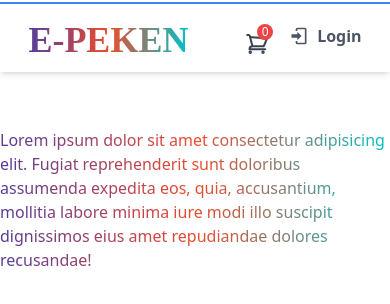
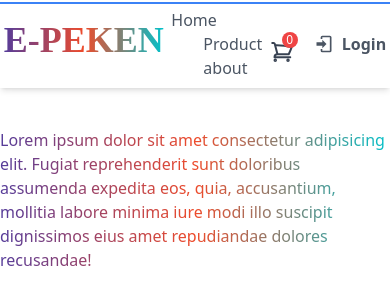
Before and after one commit to OgySatya/E-Peken, a Vue app: page / in a window 390 px wide. Shown: the top 304 px of the page. Built offline with nearby package versions, Linux system fonts and the light colour scheme.

Commit message:
Update navbar.vue

```diff
--- a/src/components/navbar.vue
+++ b/src/components/navbar.vue
@@ -15,7 +15,7 @@ const store = useCartStore()
         <h1 class="text-4xl font-extrabold grad mt-3" style="font-family: Lucida Handwriting ">
           E-PEKEN
         </h1>
-        <nav class="items-center hidden space-x-8 lg:flex">
+        <nav class="items-center space-x-8 lg:flex">
           <router-link to="/" class="flex text-gray-600 hover:text-blue-500
                     cursor-pointer transition-colors duration-300">
             Home
```
